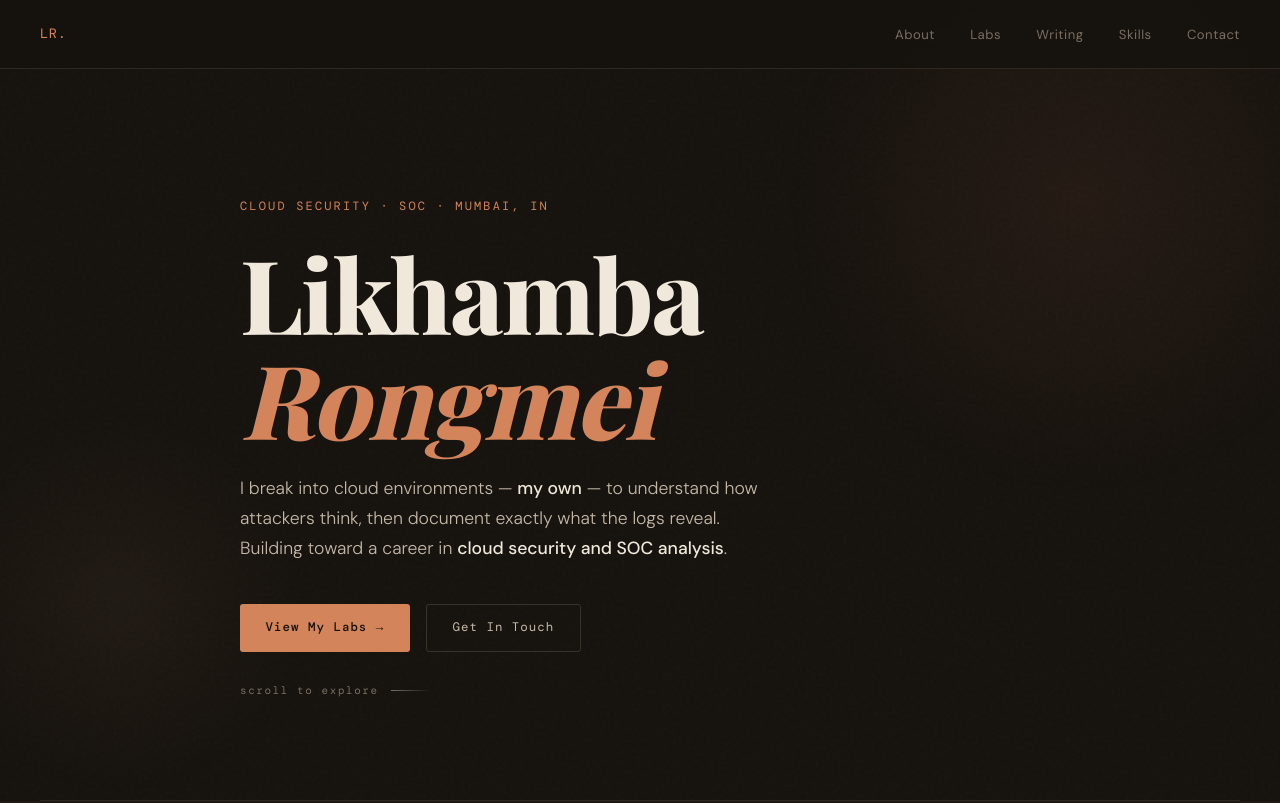
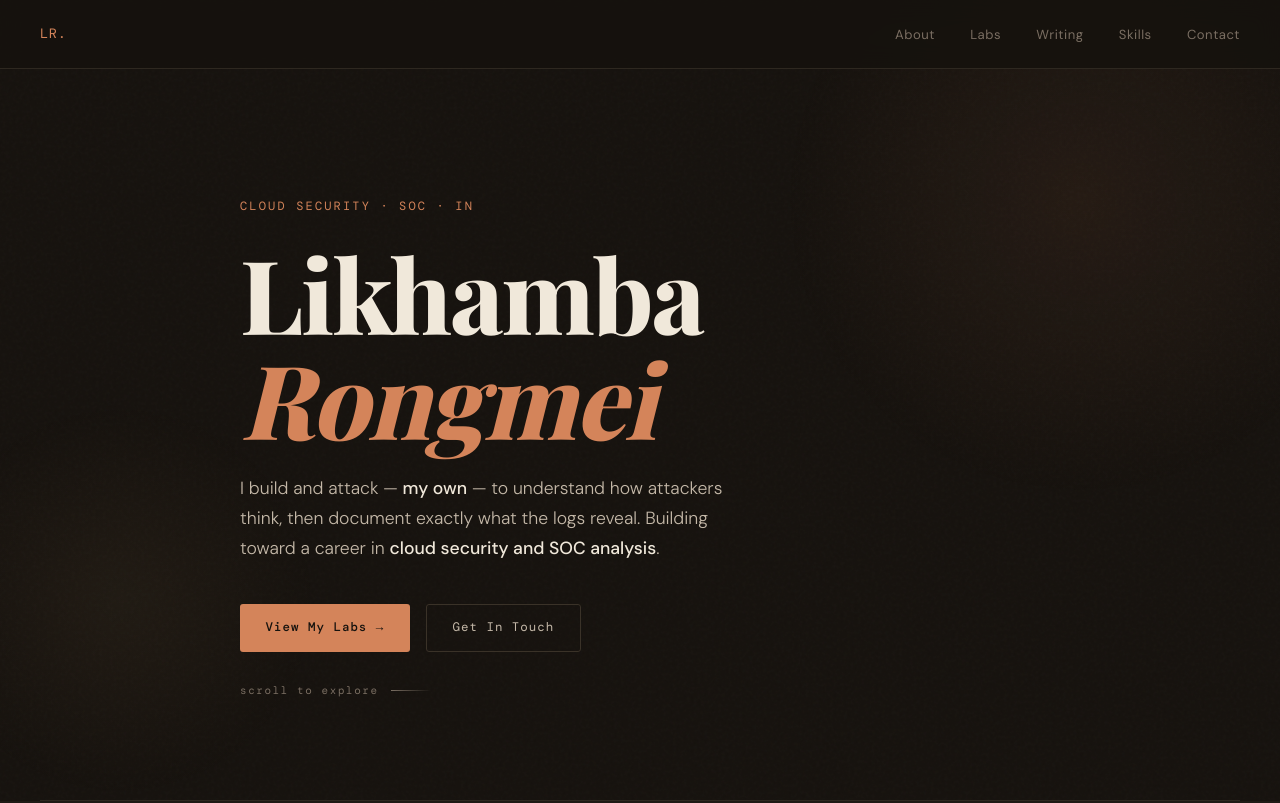
Before and after one commit to Likhamba-Rongmei/Likhamba-Rongmei.github.io, a plain HTML site: page index.html in a window 1280 px wide. Shown: the top 803 px of the page. Drawn offline with nearby package versions, Linux system fonts and the light colour scheme; a web font is replaced by a local one.

Commit message:
Revise hero section and contact email
Updated contact email and modified bio description.

```diff
--- a/index.html
+++ b/index.html
@@ -563,10 +563,10 @@ footer{
   <div class="hero-glow"></div>
   <div class="hero-glow2"></div>
   <div class="hero-inner">
-    <div class="hero-eyebrow">Cloud Security · SOC · Mumbai, IN</div>
+    <div class="hero-eyebrow">Cloud Security · SOC · IN</div>
     <h1 class="hero-name">Likhamba<br><em>Rongmei</em></h1>
     <p class="hero-bio">
-      I break into cloud environments — <strong>my own</strong> — to understand how attackers think, then document exactly what the logs reveal. Building toward a career in <strong>cloud security and SOC analysis</strong>.
+      I build and attack — <strong>my own</strong> — to understand how attackers think, then document exactly what the logs reveal. Building toward a career in <strong>cloud security and SOC analysis</strong>.
     </p>
     <div class="hero-actions">
       <a href="#projects" class="btn btn-primary">View My Labs →</a>
@@ -816,7 +816,7 @@ footer{
       Open to SOC Analyst and Cloud Security roles. Always happy to talk about labs, career paths, or anything security.
     </p>
     <div class="contact-links">
-      <a class="contact-link" href="mailto:your@email.com">✉ Email</a>
+      <a class="contact-link" href="mailto:likhambarong@email.com">✉ Email</a>
       <a class="contact-link" href="https://linkedin.com/in/likhamba-rongmei" target="_blank">in LinkedIn</a>
       <a class="contact-link" href="https://github.com/Likhamba-Rongmei" target="_blank">⌥ GitHub</a>
     </div>
```
